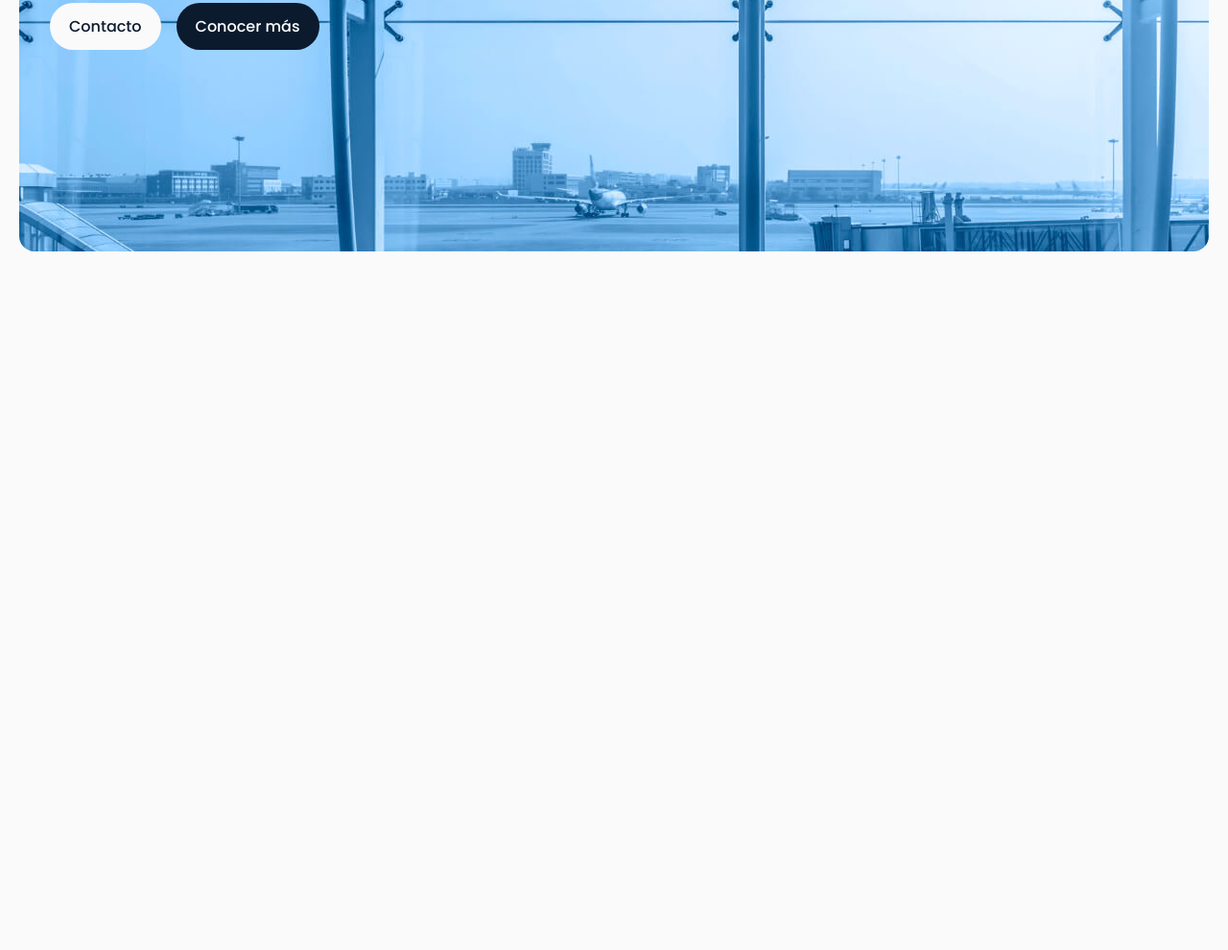
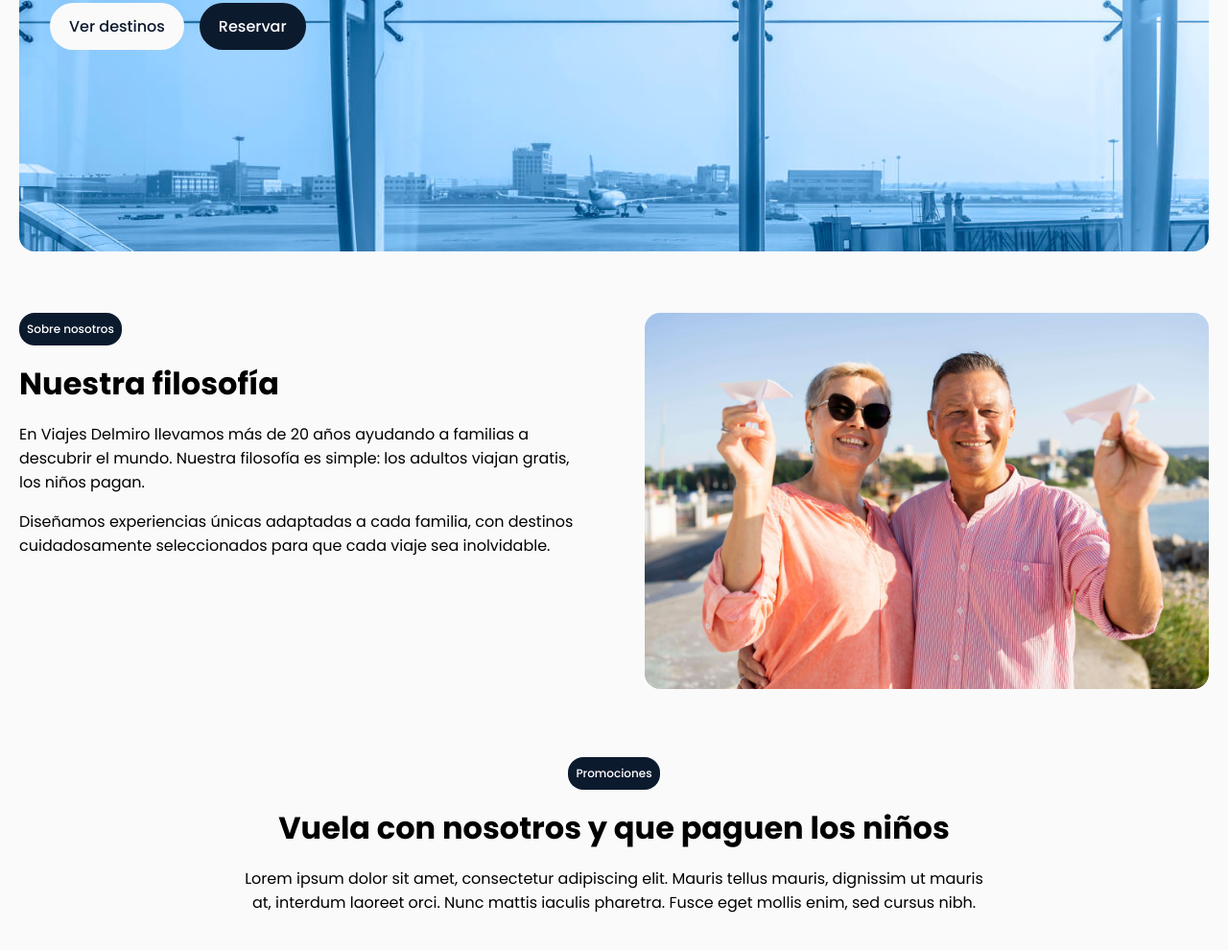
Before and after one commit to RichardS2496/EC2LMDAW-RichardSuarez, a plain HTML site: page index.html in a window 1280 px wide. Shown: the part 406-1396 px from the top of the page at 96% size. Before the commit the page ends 800 px from the top, so only its background shows below. Drawn offline with Linux system fonts and the light colour scheme.

Commit message:
working on promo section

```diff
--- a/index.html
+++ b/index.html
@@ -32,8 +32,8 @@
       >
       <nav>
         <ul>
-          <li><a href="#">Inicio</a></li>
-          <li><a href="#">Nosotros</a></li>
+          <li><a href="/#inicio">Inicio</a></li>
+          <li><a href="/#sobre-nosotros">Nosotros</a></li>
           <li><a href="#">Paquetes</a></li>
           <li><a href="#">Contacto</a></li>
         </ul>
@@ -41,14 +41,48 @@
       <a class="btn btn-cta" href="#">Reservar ahora</a>
     </header>
     <main>
-      <section class="main-hero">
+      <section class="main-hero" id="inicio">
         <h1>Viaja grátis que los niños pagan</h1>
         <h4>
           Haz tus maletas mientras nosotros cambiamos las reglas del viaje
         </h4>
         <div class="group-btn">
-          <a class="btn auxiliar-btn" href="#">Contacto</a>
-          <a class="btn btn-cta" href="#">Conocer más</a>
+          <a class="btn auxiliar-btn" href="#">Ver destinos</a>
+          <a class="btn btn-cta" href="#">Reservar</a>
+        </div>
+      </section>
+      <section class="about-us" id="sobre-nosotros">
+        <div class="about-content">
+          <span class="section-tag">Sobre nosotros</span>
+          <h2>Nuestra filosofía</h2>
+          <p>
+            En Viajes Delmiro llevamos más de 20 años ayudando a familias a
+            descubrir el mundo. Nuestra filosofía es simple: los adultos viajan
+            gratis, los niños pagan.
+          </p>
+          <p>
+            Diseñamos experiencias únicas adaptadas a cada familia, con destinos
+            cuidadosamente seleccionados para que cada viaje sea inolvidable.
+          </p>
+        </div>
+        <div class="about-image">
+          <img
+            src="./src/img/img_about_us.jpg"
+            alt="Familia viajando con Viajes Delmiro"
+          />
+        </div>
+      </section>
+      <section class="promo-section" id="paquetes">
+        <span class="section-tag">Promociones</span>
+        <h2>Vuela con nosotros y que paguen los niños</h2>
+        <p>
+          Lorem ipsum dolor sit amet, consectetur adipiscing elit. Mauris tellus
+          mauris, dignissim ut mauris at, interdum laoreet orci. Nunc mattis
+          iaculis pharetra. Fusce eget mollis enim, sed cursus nibh.
+        </p>
+        <div class="promo-content">
+          <div class="promo-info"></div>
+          <div class="promo-cards-container"></div>
         </div>
       </section>
     </main>
--- a/styles/style.css
+++ b/styles/style.css
@@ -2,6 +2,7 @@
   margin: 0;
   padding: 0;
   box-sizing: border-box;
+  scroll-behavior: smooth;
 }
 
 :root {
@@ -43,6 +44,16 @@ h4 {
 }
 p {
   font-size: var(--fs-base);
+}
+
+.section-tag {
+  width: fit-content;
+  background-color: var(--color-primary);
+  color: var(--color-white);
+  border-radius: var(--border-radius-default);
+  padding: 8px;
+  font-size: 12px;
+  font-weight: 500;
 }
 
 header {
@@ -127,3 +138,47 @@ nav ul li a {
   display: flex;
   gap: 1rem;
 }
+
+.about-us {
+  max-width: var(--max-width-default);
+  margin: 4rem auto;
+  display: flex;
+  gap: 4rem;
+}
+
+.about-content {
+  width: 50%;
+  display: flex;
+  flex-direction: column;
+  gap: 1rem;
+}
+
+.about-image {
+  width: 50%;
+}
+
+.about-image img {
+  width: 100%;
+  border-radius: var(--border-radius-default);
+}
+
+.promo-section {
+  max-width: var(--max-width-default);
+  margin: 2rem auto;
+  display: flex;
+  flex-direction: column;
+  justify-content: center;
+  gap: 1rem;
+  text-align: center;
+  text-wrap: balance;
+}
+
+.promo-section .section-tag {
+  align-self: center;
+}
+
+.promo-content {
+  display: flex;
+  flex-direction: row;
+  gap: 4rem;
+}
```
Also changed, not shown: src/img/img_about_us.jpg (added).
